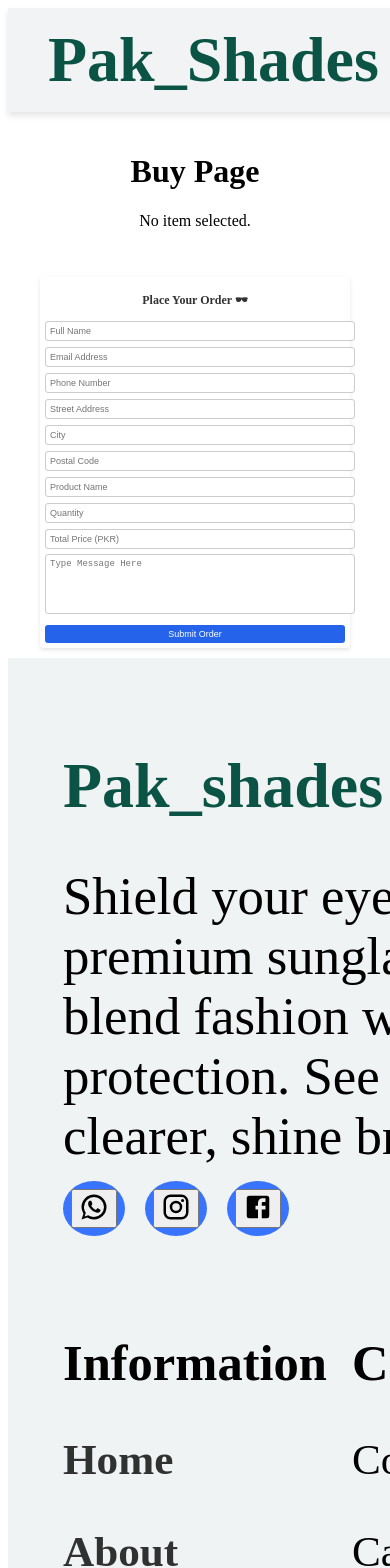
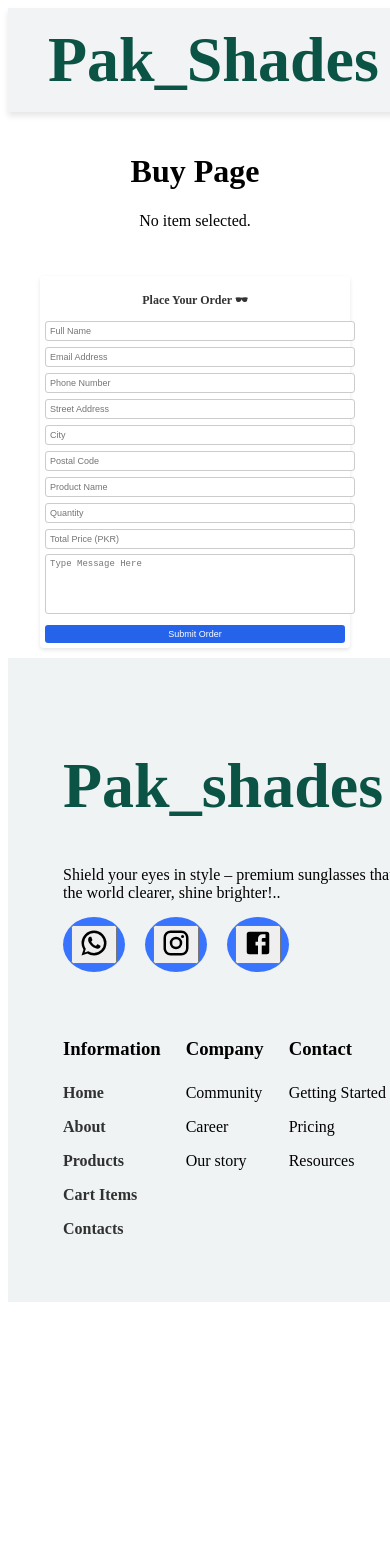
Before and after one commit to mustafa-mmd/pakshades, a React (Vite) app: page /pakshades/buy in a window 390 px wide. Shown: the top 1568 px of the page. After the commit the page ends 1310 px from the top, so only its background shows below. Built offline with nearby package versions, Linux system fonts and the light colour scheme.

Commit message:
reduce font size of footer

```diff
--- a/src/component/Foter.css
+++ b/src/component/Foter.css
@@ -57,7 +57,7 @@ footer {
 @media screen and (max-width:1050px){
   footer{
     width: 1100px;
-    font-size: 1.5rem;
+    /* font-size: 1.5rem; */
   }
   .logo{
     font-size: 4rem;
@@ -65,16 +65,16 @@ footer {
 }
 
 @media screen and (max-width: 796px) {
-  footer{
+  /* footer{
     font-size: 2.7rem;
-  }
+  } */
   .footer-container{
     flex-direction: column;
 
   }
   .company-info p{
     width: 600px;
-    font-size:3.3rem;
+    /* font-size:3.3rem; */
 
   }
   .web-pages{
```
